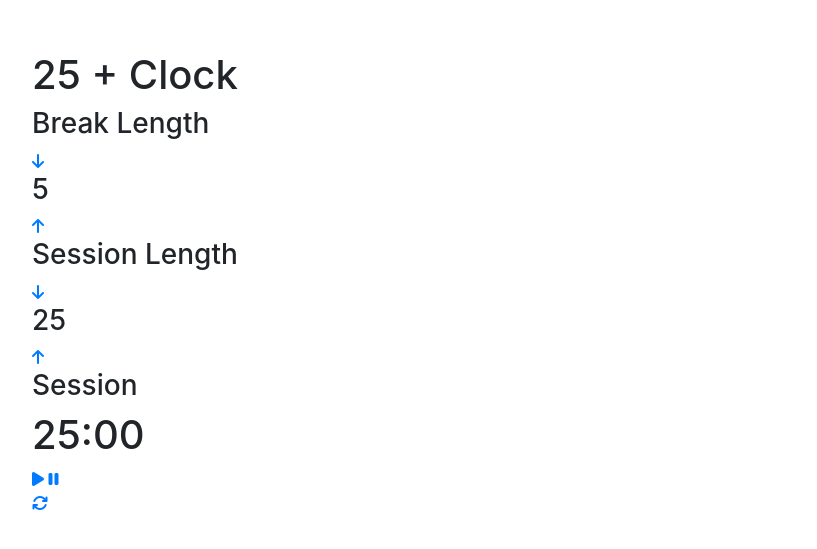
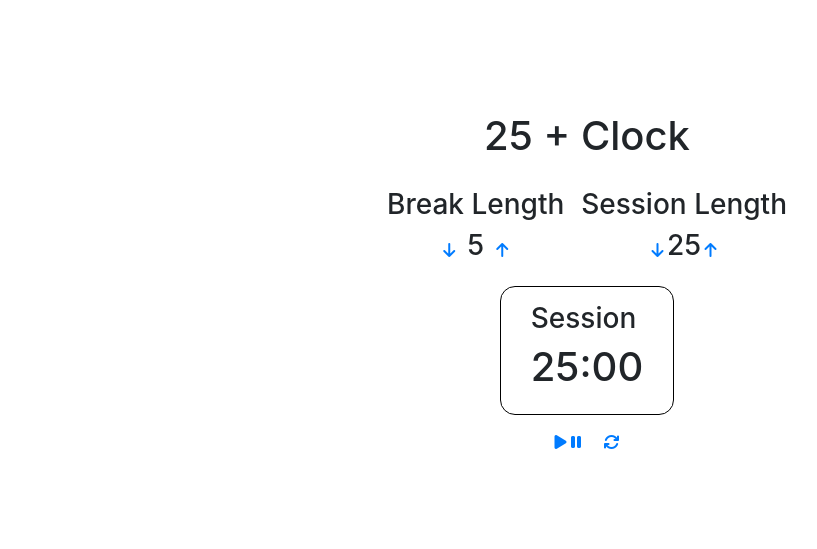
Before and after one commit to raulvillajr95/25--5-clock, a plain HTML site: page index.html in a window 1280 px wide. Shown: the part 117-666 px from the top of the page, without its empty margins (53-870 px from the left). Drawn offline with nearby package versions, Linux system fonts and the light colour scheme.

Commit message:
Add flexbox adjustments

```diff
--- a/index.html
+++ b/index.html
@@ -14,29 +14,29 @@
       <div class="inner">
         <div id="" class="container">
           <h1>25 + Clock</h1>
-          <div>
-            <div>
+          <div id="length-section" class="">
+            <div id="b-length">
               <h3>Break Length</h3>
-              <div>
+              <div id="b-length-adj">
                 <a href=""><i class="fa-solid fa-arrow-down"></i></a>
                 <h3>5</h3>
                 <a href=""><i class="fa-solid fa-arrow-up"></i></a>
               </div>
             </div>
-            <div>
+            <div id="s-length">
               <h3>Session Length</h3>
-              <div>
+              <div id="s-length-adj">
                 <a href=""><i class="fa-solid fa-arrow-down"></i></a>
                 <h3>25</h3>
                 <a href=""><i class="fa-solid fa-arrow-up"></i></a>
               </div>
             </div>
           </div>
-          <div>
+          <div id="sess-timer">
             <h3>Session</h3>
             <h1>25:00</h1>
           </div>
-          <div>
+          <div id="bottom-icons">
             <a href="">
               <div>
                 <i class="fa-solid fa-play"></i>
--- a/style.css
+++ b/style.css
@@ -17,7 +17,58 @@
   margin-right: auto;
 }
 
+.container {
+  display: flex;
+  flex-direction: column;
+  justify-content: center;
+  align-items: center;
+}
 
-#play-pause-icon {
-  color: #000000
+#length-section {
+  display: flex;
+  justify-content: space-between;
+  align-items: center;
+  width: 400px;
+  padding-top: 20px;
+  padding-bottom: 15px;
 }
+
+#b-length {
+  display: flex;
+  flex-direction: column;
+  justify-content: center;
+  align-items: center;
+}
+#b-length-adj {
+  display: flex;
+  justify-content: space-between;
+  align-items: center;
+  width: 65px;
+}
+
+#s-length {
+  display: flex;
+  flex-direction: column;
+  justify-content: center;
+  align-items: center;
+}
+#s-length-adj {
+  display: flex;
+  justify-content: space-between;
+  align-items: center;
+  width: 65px;
+}
+
+#sess-timer {
+  border: 1px solid #000;
+  padding: 15px 30px;
+  border-radius: 15px;
+}
+
+#bottom-icons {
+  display: flex;
+  justify-content: space-between;
+  align-items: center;
+  width: 65px;
+  padding-top: 15px;
+}
```
